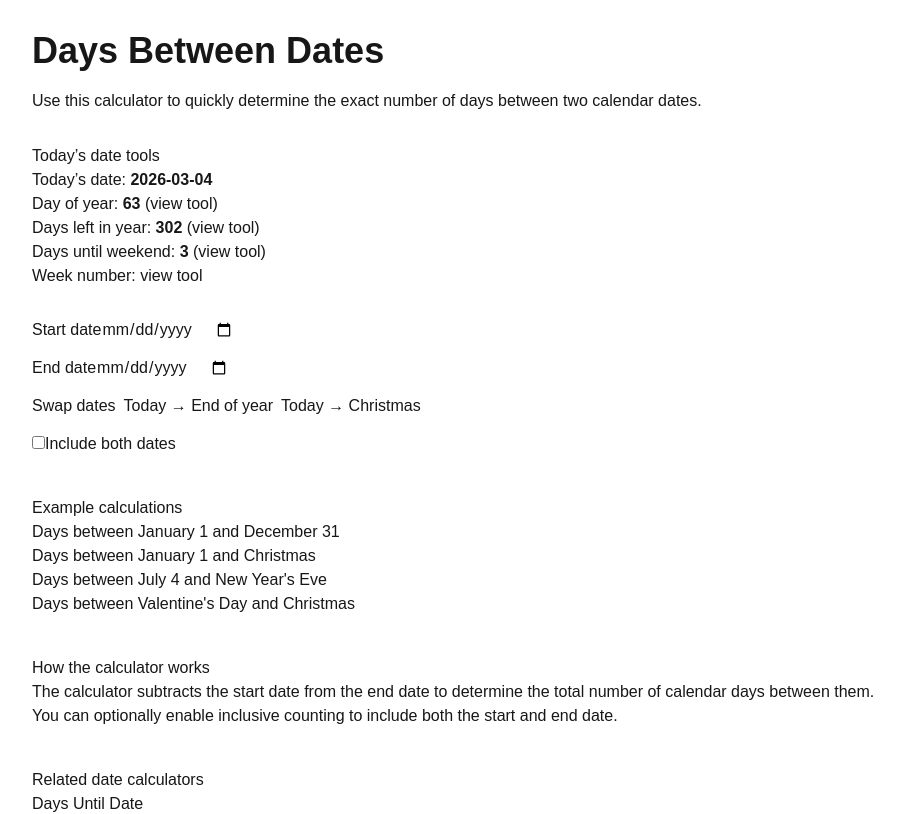
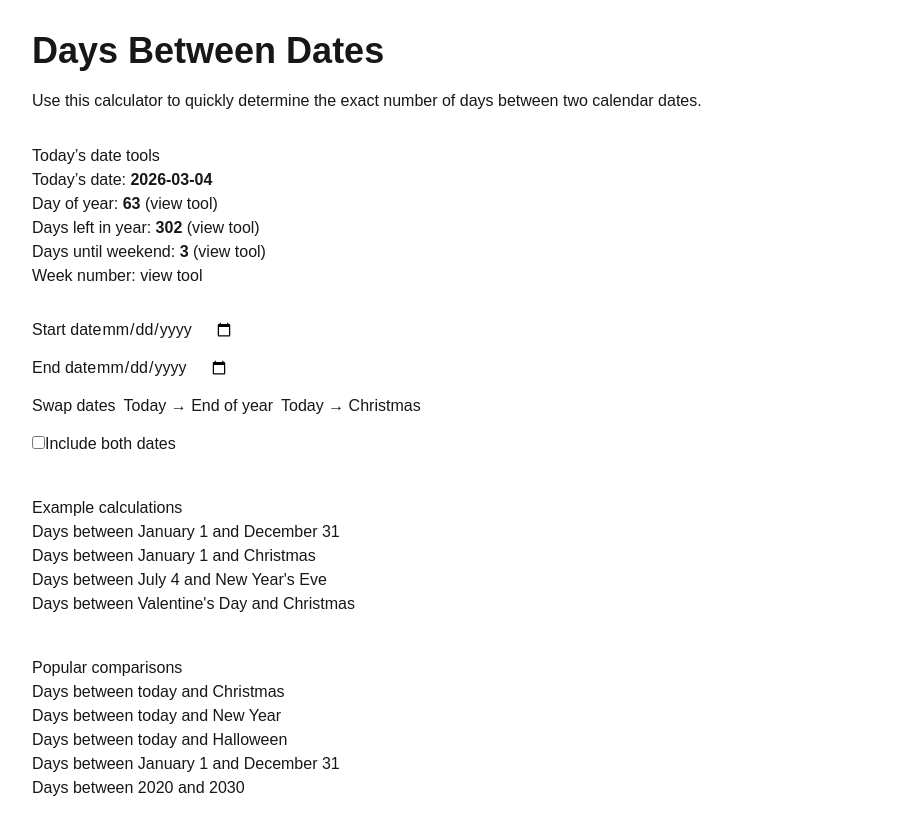
Before and after one commit to bosmeel/whatdayisit-now, a Next.js app: page /days-between in a window 1280 px wide. Shown: the top 814 px of the page, without its empty margins (174-1078 px from the left). Built offline with nearby package versions, Linux system fonts and the light colour scheme.

Commit message:
clean days-between page + add programmatic links

```diff
--- a/app/days-between/page.tsx
+++ b/app/days-between/page.tsx
@@ -1,9 +1,12 @@
-import { Suspense } from "react"
-import DateCalculatorsLink from "@/components/DateCalculatorsLink"
-import TodayTools from "@/components/TodayTools"
-import RelatedDateTools from "@/components/RelatedDateTools"
-import Calculator from "./Calculator"
-import type { Metadata } from "next"
+import { Suspense } from "react";
+import Link from "next/link";
+import Script from "next/script";
+import type { Metadata } from "next";
+
+import DateCalculatorsLink from "@/components/DateCalculatorsLink";
+import TodayTools from "@/components/TodayTools";
+import RelatedDateTools from "@/components/RelatedDateTools";
+import Calculator from "./Calculator";
 
 export const metadata: Metadata = {
   title: "Days Between Dates Calculator",
@@ -19,7 +22,7 @@ export const metadata: Metadata = {
     url: "/days-between",
     type: "website",
   },
-}
+};
 
 const faqJsonLd = {
   "@context": "https://schema.org",
@@ -44,7 +47,7 @@ const faqJsonLd = {
       },
     },
   ],
-}
+};
 
 const webAppJsonLd = {
   "@context": "https://schema.org",
@@ -61,11 +64,10 @@ const webAppJsonLd = {
     price: "0",
     priceCurrency: "USD",
   },
-}
+};
 
 export default function Page() {
-
-  const year = new Date().getFullYear()
+  const year = new Date().getFullYear();
 
   const examples = [
     {
@@ -84,11 +86,10 @@ export default function Page() {
       label: "Days between Valentine's Day and Christmas",
       url: `/days-between?start=${year}-02-14&end=${year}-12-25`,
     },
-  ]
+  ];
 
   return (
     <main style={{ maxWidth: 900, margin: "0 auto", padding: "24px 16px" }}>
-
       <h1 style={{ fontSize: 36, fontWeight: 800 }}>
         Days Between Dates
       </h1>
@@ -101,10 +102,10 @@ export default function Page() {
       <TodayTools />
 
       <section style={{ marginTop: 30 }}>
-  <Suspense fallback={null}>
-    <Calculator />
-  </Suspense>
-</section>
+        <Suspense fallback={null}>
+          <Calculator />
+        </Suspense>
+      </section>
 
       <section style={{ marginTop: 40 }}>
         <h2>Example calculations</h2>
@@ -112,11 +113,42 @@ export default function Page() {
         <ul>
           {examples.map((ex) => (
             <li key={ex.url}>
-              <a href={ex.url}>{ex.label}</a>
+              <Link href={ex.url}>{ex.label}</Link>
             </li>
           ))}
         </ul>
+      </section>
 
+      <section style={{ marginTop: 40 }}>
+        <h2>Popular comparisons</h2>
+
+        <ul>
+          <li>
+            <Link href="/days-between/today-and-christmas">
+              Days between today and Christmas
+            </Link>
+          </li>
+          <li>
+            <Link href="/days-between/today-and-new-year">
+              Days between today and New Year
+            </Link>
+          </li>
+          <li>
+            <Link href="/days-between/today-and-halloween">
+              Days between today and Halloween
+            </Link>
+          </li>
+          <li>
+            <Link href="/days-between/jan-1-and-dec-31">
+              Days between January 1 and December 31
+            </Link>
+          </li>
+          <li>
+            <Link href="/days-between/2020-and-2030">
+              Days between 2020 and 2030
+            </Link>
+          </li>
+        </ul>
       </section>
 
       <section style={{ marginTop: 40 }}>
@@ -128,10 +160,9 @@ export default function Page() {
         </p>
 
         <p>
-          You can optionally enable inclusive counting to include both the
-          start and end date.
+          You can optionally enable inclusive counting to include both the start
+          and end date.
         </p>
-
       </section>
 
       <section style={{ marginTop: 40 }}>
@@ -139,35 +170,35 @@ export default function Page() {
 
         <ul>
           <li>
-            <a href="/days-until-date">Days Until Date</a>
+            <Link href="/days-until-date">Days Until Date</Link>
           </li>
           <li>
-            <a href="/day-of-year">Day of Year</a>
+            <Link href="/day-of-year">Day of Year</Link>
           </li>
           <li>
-            <a href="/days-left-in-year">Days Left in Year</a>
+            <Link href="/days-left-in-year">Days Left in Year</Link>
           </li>
           <li>
-            <a href="/how-many-days-in-a-year">How Many Days in a Year</a>
+            <Link href="/how-many-days-in-a-year">How Many Days in a Year</Link>
           </li>
         </ul>
-
       </section>
 
       <RelatedDateTools />
 
       <DateCalculatorsLink />
 
-      <script
+      <Script
+        id="faq-schema"
         type="application/ld+json"
         dangerouslySetInnerHTML={{ __html: JSON.stringify(faqJsonLd) }}
       />
 
-      <script
+      <Script
+        id="webapp-schema"
         type="application/ld+json"
         dangerouslySetInnerHTML={{ __html: JSON.stringify(webAppJsonLd) }}
       />
-
     </main>
-  )
+  );
 }
```
Also changed, not shown: lib/events.ts (+23 -5 lines).
